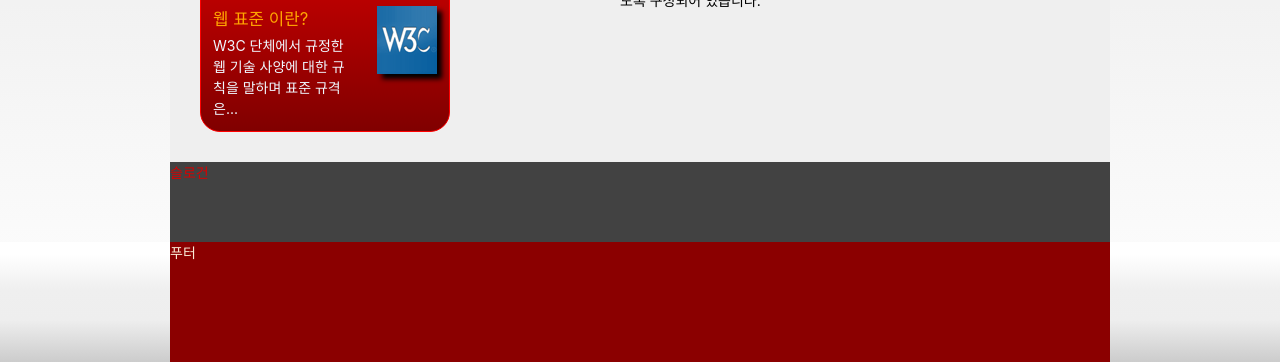
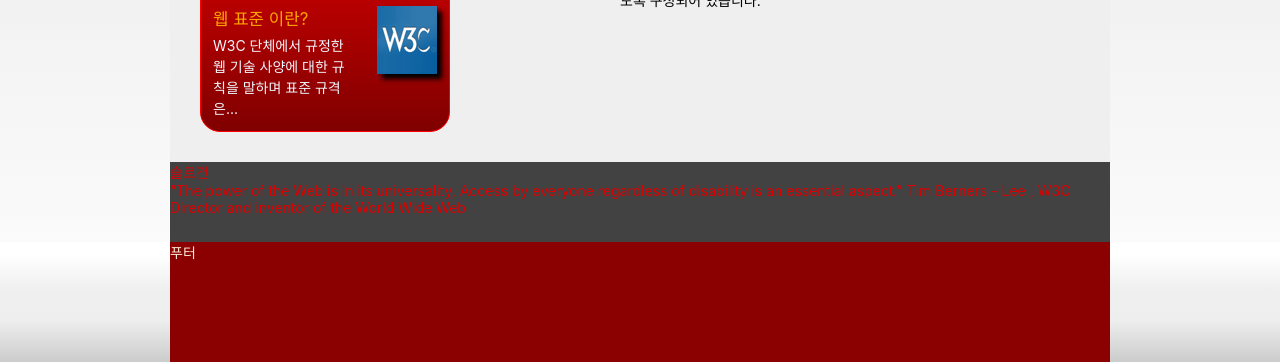
Before and after one commit to s-ja/HTML5, a plain HTML site: page index.html in a window 1280 px wide. Shown: the part 741-1103 px from the top of the page. Drawn offline with Linux system fonts and the light colour scheme; a script that the page names is missing; a web font is replaced by a local one.

Commit message:
slogan markup construction

```diff
--- a/index.html
+++ b/index.html
@@ -418,7 +418,16 @@
 
     </main>
     <!-- <div class="clearfix"></div> -->
-    <article class="slogan">슬로건</article>
+    <article class="slogan">
+      <h2 class="slogan-title" title="웹카페에서 웹표준을">슬로건</h2>
+      <p class="slogan-content">
+        <q cite="http://w3.org/WAI">The power of the Web is in its universality, Access by everyone regardless of disability is an essential aspect.</q>
+        Tim Berners - Lee , W3C Director and inventor of the World Wide Web
+      </p>
+      <footer class="a11y_hidden">
+        출처 : W3C, http://w3.org/WAI/
+      </footer>
+    </article>
     <footer class="footer">
       <div class="footer-inner">푸터</div>
     </footer>
--- a/styles/style.css
+++ b/styles/style.css
@@ -1387,6 +1387,8 @@ body {
 
 /* !인기 사이트 */
 
+
+
 /* !슬로건 */
 .footer{
     /* background: black; */
```
